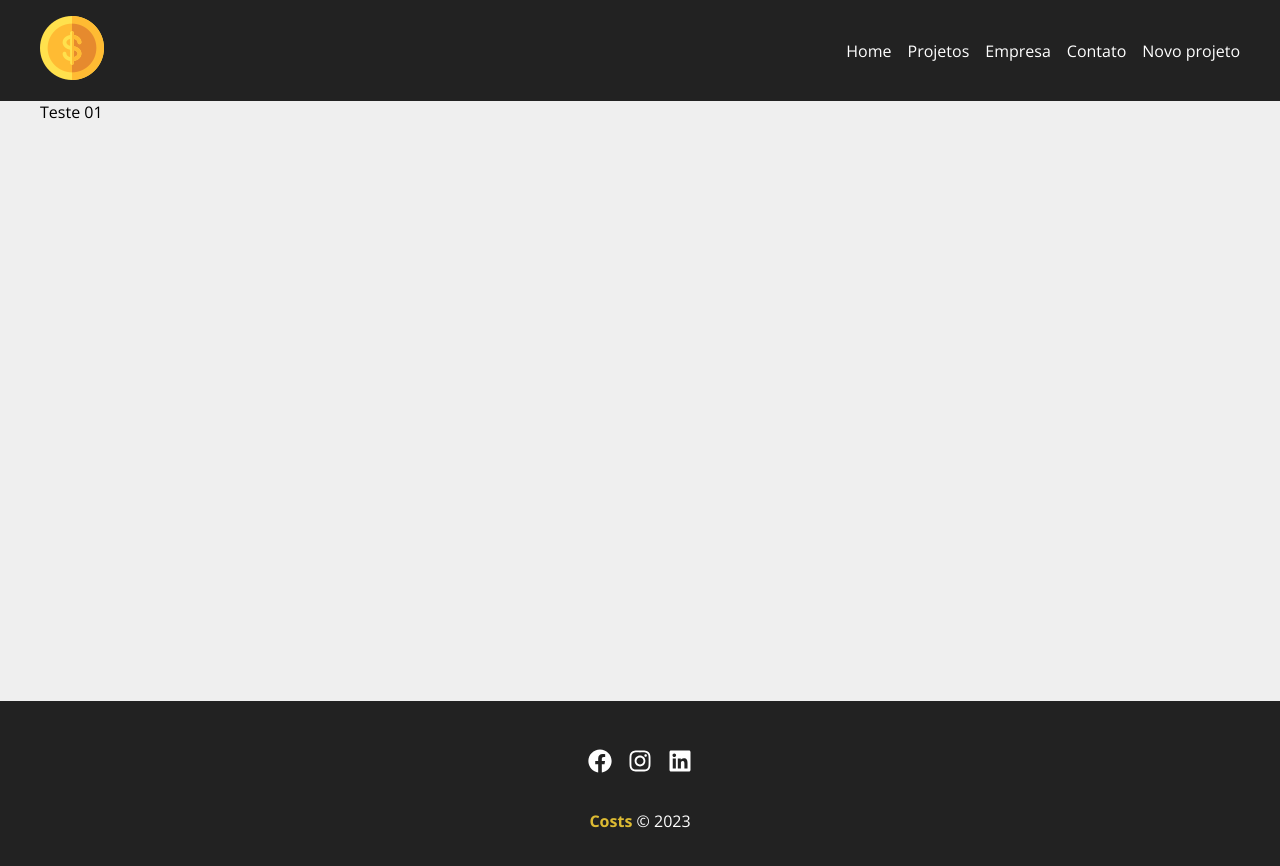
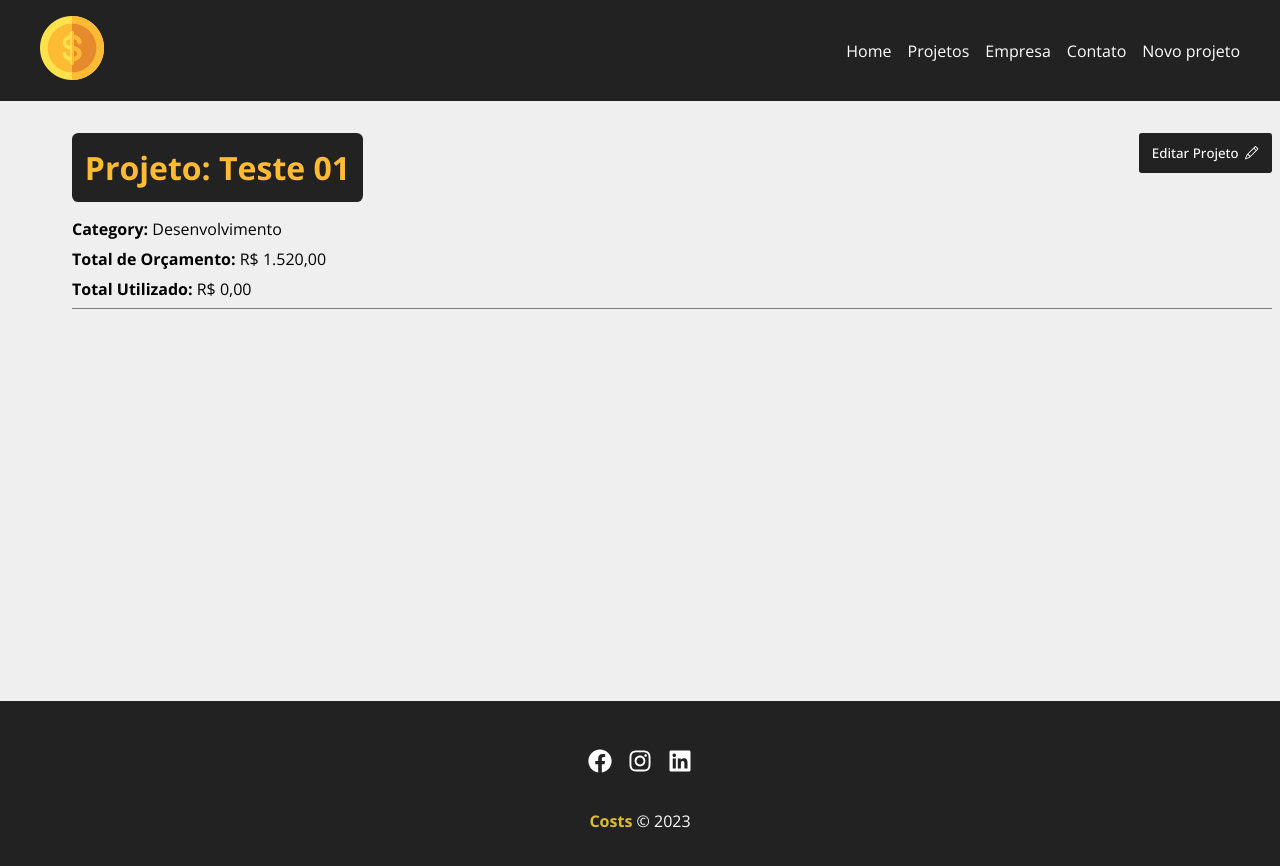
Before and after one commit to Valentim-Gab/React-course_Matheus-Battisti-Hora-de-Codar, a React (Create React App) app in the folder costs/: page /project/1 in a window 1280 px wide. Shown: the top 866 px of the page. Built offline with nearby package versions, Linux system fonts and the light colour scheme; data requests are answered from the project's data file.

Commit message:
Exibindo detalhes do projeto - #31

```diff
--- a/costs/src/components/layout/Loading.module.css
+++ b/costs/src/components/layout/Loading.module.css
@@ -1,6 +1,5 @@
 .loader_container {
   width: 100%;
-  height: 100%;
   display: flex;
   justify-content: center;
   align-items: center;
--- a/costs/src/components/pages/Project.module.css
+++ b/costs/src/components/pages/Project.module.css
@@ -0,0 +1,56 @@
+.project {
+  display: flex;
+  align-items: start;
+  width: 100%;
+  padding: 2em;
+}
+
+.project_details h1,
+.project_details h2,
+.project_details p {
+  margin-bottom: .5em;
+}
+
+.project_details h1 {
+  background-color: #222;
+  color: #ffbb33;
+  border-radius: .2em;
+  padding: .4em;
+  font-size: 2em;
+}
+
+.project_details span {
+  font-weight: bold;
+}
+
+.details_container,
+.service_form_container {
+  border-bottom: 1px solid #7a7a7a;
+  display: flex;
+  justify-content: space-between;
+  flex-wrap: wrap;
+}
+
+.btn {
+  display: flex;
+  align-items: center;
+  justify-content: center;
+  gap: .5em;
+  background-color: #222;
+  color: #fff;
+  max-height: 40px;
+  padding: .5em 1em;
+  border: none;
+  border-radius: .2em;
+  font-weight: 500;
+  cursor: pointer;
+  transition: .4s;
+}
+
+.btn:hover {
+  color: #ffbb33;
+}
+
+.project_info {
+  width: 100%;
+}
--- a/costs/src/components/pages/Project.tsx
+++ b/costs/src/components/pages/Project.tsx
@@ -2,27 +2,78 @@ import React, { useEffect, useState } from 'react'
 // @ts-ignore
 import styles from './Project.module.css'
 import { useParams } from 'react-router-dom'
+import { Loading } from '../layout/Loading.tsx'
+import { Container } from '../layout/Container.tsx'
 import { ProjectService } from '../../services/ProjectService.ts'
+import { BsPencil, BsXLg} from 'react-icons/bs'
 
 export const Project = () => {
   const { id } = useParams()
   const [project, setProject] = useState([])
+  const [showProjectForm, setShowProjectForm] = useState(false)
 
   useEffect(() => {
-    const projectService = new ProjectService()
+    setTimeout(()=>{const projectService = new ProjectService()
 
-    if (!id) return
+      if (!id) return
 
-    projectService.getProject(parseFloat(id)).then(data => {
-      setProject(data)
-    }).catch(err => console.log(err))
-  }, [])
+      projectService.getProject(parseFloat(id)).then(data => {
+        setProject(data)
+      }).catch(err => console.log(err))}, 0)
+  }, [id])
+
+  function toggleProjectForm() {
+    setShowProjectForm(!showProjectForm)
+  }
 
   return (
-    <div>
-      {project && (
-        <p>{project.name}</p>
-      )}
-    </div>
+    <section className={styles.project}>
+      {project.id ? (
+        <div className={styles.project_details}>
+          <Container customClass="column">
+            <div className={styles.details_container}>
+              <h1>Projeto: {project.name}</h1>
+              <button className={styles.btn} onClick={toggleProjectForm}>
+                {showProjectForm ? (
+                  <>
+                    Fechar <BsXLg />
+                  </>
+                ) : (
+                  <>
+                    Editar Projeto <BsPencil />
+                  </>
+                )}
+              </button>
+              {!showProjectForm ? (
+                <div className={styles.project_info}>
+                  <p>
+                    <span>Category: </span> {project.category.name}
+                  </p>
+                  <p>
+                    <span>Total de Orçamento: </span> {formatCurrency(project.budget)}
+                  </p>
+                  <p>
+                    <span>Total Utilizado: </span> {formatCurrency(project.cost)}
+                  </p>
+                </div>
+              ) : (
+                <div className={styles.project_info}>
+                  <p>Detalhes</p>
+                </div>
+              )}
+            </div>
+          </Container>
+        </div>
+      )
+      : (<Loading />)}
+    </section>
   )
 }
+
+function formatCurrency(currency: number) {
+  return currency.toLocaleString('pt-BR', {
+    style: 'currency',
+    currency: 'BRL',
+    minimumFractionDigits: 2,
+  })
+}
--- a/costs/src/components/pages/Projects.module.css
+++ b/costs/src/components/pages/Projects.module.css
@@ -19,3 +19,7 @@
   flex-wrap: wrap;
   gap: 1em;
 }
+
+.projects h3 {
+  margin: 0 auto;
+}
--- a/costs/src/components/pages/Projects.tsx
+++ b/costs/src/components/pages/Projects.tsx
@@ -44,20 +44,21 @@ export const Projects = () => {
         <LinkButton to="/newproject">Criar Projeto</LinkButton>
       </div>
       <Container customClass="start">
-        <div className={styles.projects}>
-          {projects && projects.length > 0 &&
-            projects.map(project =>
+        {projects && projects.length > 0 && (
+          <div className={styles.projects}>
+            {projects.map(project =>
               <ProjectCard
                 project={project}
                 key={project.id}
                 handleRemove={removeProject}
               />
             )}
-            {!removeLoading && <Loading />}
-            {removeLoading && projects.length === 0 && (
-              <h3 className={styles.no_projects}>Não há projetos cadastrados!</h3>
-            )}
-        </div>
+          </div>
+        )}
+        {!removeLoading && <Loading />}
+        {removeLoading && projects.length === 0 && (
+          <h3 className={styles.no_projects}>Não há projetos cadastrados!</h3>
+        )}
       </Container>
     </div>
   )
```
Also changed, not shown: 1 other file (tests, documents, lock files or other folders).
